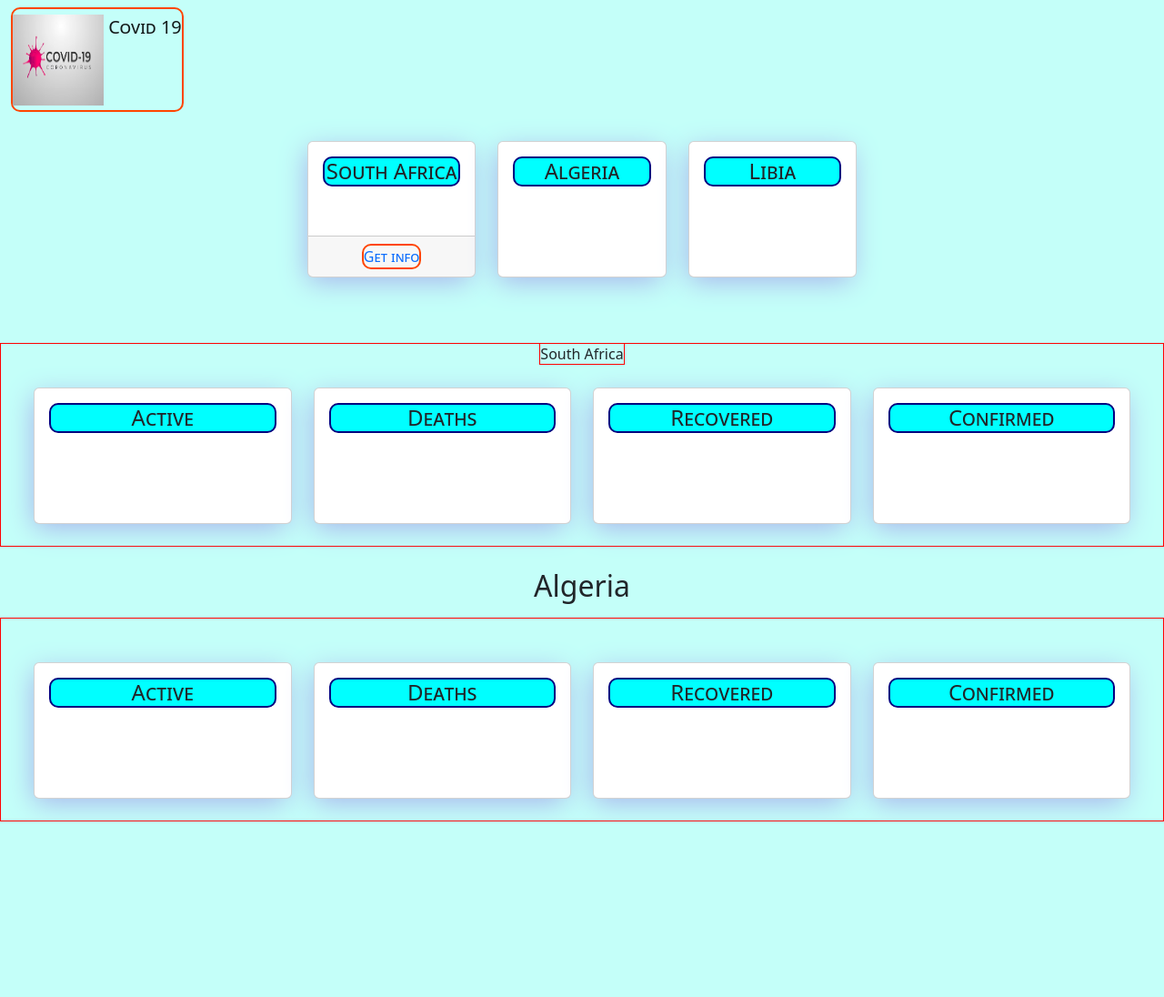
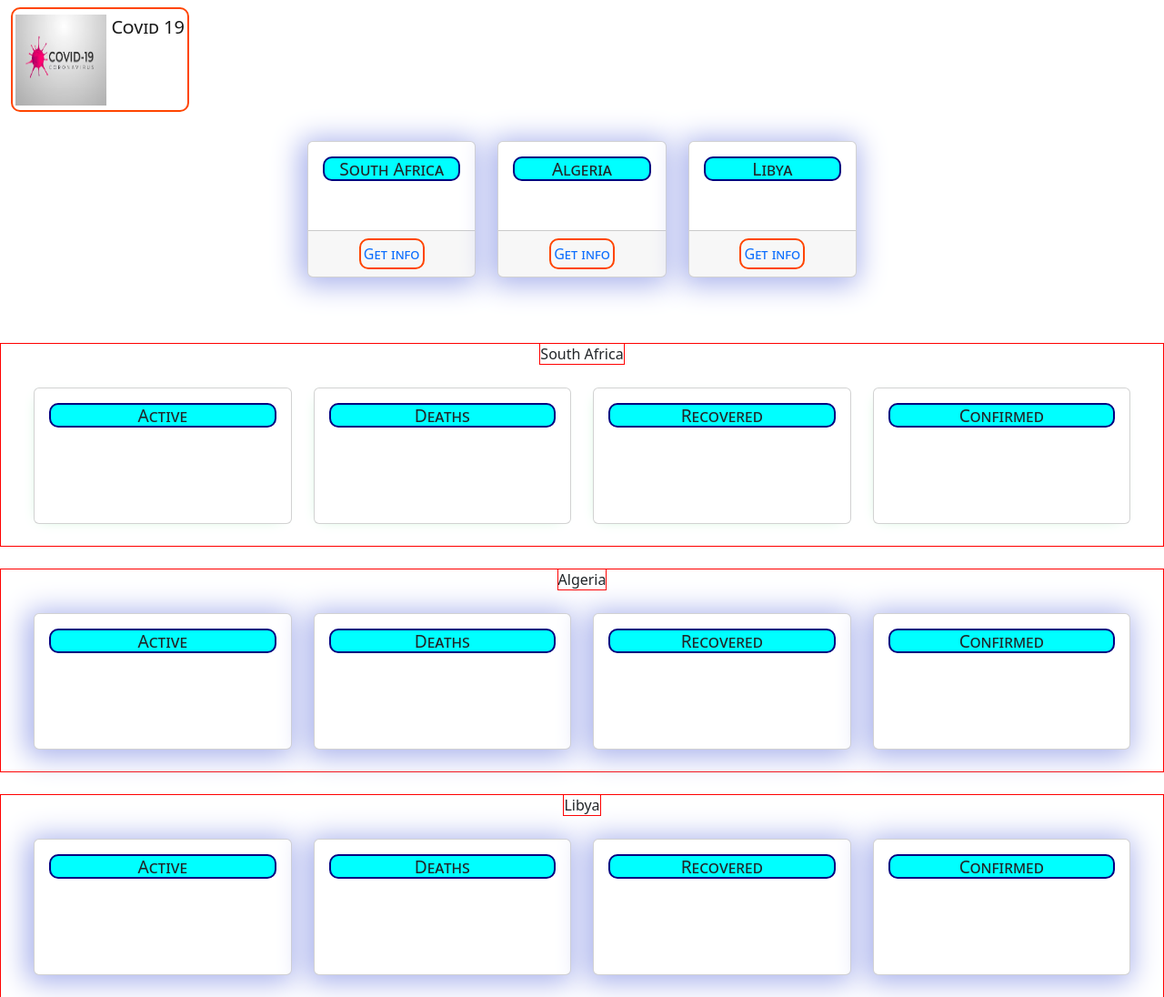
Before and after one commit to ncediswa32/APIs, a plain HTML site: page Index.html in a window 1280 px wide. Shown: the top 1096 px of the page at 91% size. Before the commit the page ends 903 px from the top, so only its background shows below. Drawn offline with nearby package versions, Linux system fonts and the light colour scheme.

Commit message:
new updates

```diff
--- a/Index.html
+++ b/Index.html
@@ -8,8 +8,8 @@
     <link href="https://cdn.jsdelivr.net/npm/bootstrap@5.2.3/dist/css/bootstrap.min.css" rel="stylesheet" integrity="sha384-rbsA2VBKQhggwzxH7pPCaAqO46MgnOM80zW1RWuH61DGLwZJEdK2Kadq2F9CUG65" crossorigin="anonymous">
     <link rel="stylesheet" href="style.css">
 </head>
+
 <body>
-
    <nav class="navbar bg-body-tertiary">
     <div class="container-fluid">
     <a class="navbar-brand" href="#">
@@ -20,30 +20,6 @@
   </nav>
 
 
-
-   <!-- Button trigger modal
- <button type="button" class="btn btn-primary" data-bs-toggle="modal" data-bs-target="#exampleModal">
-    Launch demo modal
-  </button> -->
-
-
-  <!-- <div class="modal fade" id="exampleModal" tabindex="-1" aria-labelledby="exampleModalLabel" aria-hidden="true">
-    <div class="modal-dialog">
-      <div class="modal-content">
-        <div class="modal-header">
-          <h1 class="modal-title fs-5" id="exampleModalLabel">South Africa</h1>
-          <button type="button" class="btn-close" data-bs-dismiss="modal" aria-label="Close"></button>
-        </div>
-        <div class="modal-body"> -->
-
-        <!-- </div>
-        <div class="modal-footer">
-          <button type="button" class="btn btn-secondary" data-bs-dismiss="modal">Close</button>
-          <button type="button" class="btn btn-primary">Save changes</button>
-        </div> -->
-      </div>
-    </div>
-  </div>
 <div class="container-fluid p-4 mb-5">
     <div class="row justify-content-center g-4">
     <div class="col-2" >
@@ -66,29 +42,32 @@
         <div class="card-body">
           <h5 class="card-title">Algeria</h5>
           <p class="card-text"></p>
+          </div>
+           <div class="card-footer d-flex justify-content-center">
+            <a href="#section-al">Get info</a>
+           </div>
+
+        </div>
+      </div>
+
+
+    <div class="col-2">
+      <div class="card">
+
+        <div class="card-body">
+          <h5 class="card-title">Libya</h5>
+          <p class="card-text"></p>
+        </div>
+           <div class="card-footer d-flex justify-content-center">
+           <a href="#section-lyb">Get info</a>
+        </div>
 
 
         </div>
       </div>
     </div>
-    <!-- <div class="w-25 p-3">Width 25%</div> -->
-    <div class="col-2">
-      <div class="card">
-        <!-- <img src="..." class="card-img-top" alt="..."> -->
-        <div class="card-body">
-          <h5 class="card-title">Libia</h5>
-          <p class="card-text"></p>
-
- <!-- <button type="button" class="btn btn-primary" data-bs-toggle="modal" data-bs-target="#exampleModal">
-    Get Info -->
-  </button>
-
-        </div>
-      </div>
   </div>
 
-  </div>
-</div>
 
 
 <div class="container-fluid justify-content-center">
@@ -100,6 +79,57 @@
      </div>
 
         <div class="row row-cols-1 row-cols-md-4 g-4 mb-4 p-4" id="section-sa">
+
+    <div class="col-3">
+      <div class="card countries" height="120px">
+        <!-- <img src="..." class="card-img-top" alt="..."> -->
+        <div class="card-body">
+          <h5 class="card-title">Active</h5>
+          <p class="card-text"></p>
+        </div>
+      </div>
+    </div>
+    <div class="col-3">
+      <div class="card countries" height="120px">
+        <!-- <img src="..." class="card-img-top" alt="..."> -->
+        <div class="card-body">
+          <h5 class="card-title">Deaths</h5>
+          <p class="card-text"></p>
+        </div>
+      </div>
+    </div>
+
+    <div class="col-3">
+      <div class="card countries" height="120px">
+        <!-- <img src="..." class="card-img-top" alt="..."> -->
+        <div class="card-body">
+          <h5 class="card-title">Recovered</h5>
+          <p class="card-text"></p>
+        </div>
+      </div>
+    </div>
+    <div class="col-3">
+      <div class="card countries">
+        <!-- <img src="..." class="card-img-top" alt="..."> -->
+        <div class="card-body">
+          <h5 class="card-title">Confirmed</h5>
+          <p class="card-text"></p>
+        </div>
+      </div>
+    </div>
+  </div>
+
+
+
+
+
+
+
+    <div class="section-h">
+       <span class="section-h 1">Algeria</span>
+    </div>
+
+    <div class="row row-cols-1 row-cols-md-4 g-4 mb-4 p-4" id="section-al">
 
    <div class="col-3">
      <div class="card" height="120px">
@@ -119,6 +149,7 @@
        </div>
      </div>
    </div>
+
    <div class="col-3">
      <div class="card" height="120px">
        <!-- <img src="..." class="card-img-top" alt="..."> -->
@@ -139,10 +170,11 @@
    </div>
  </div>
 
- <div>
-        <h2>Algeria</h2>
+
+    <div class="section-h">
+      <span class="section-h 1">Libya</span>
       </div>
-  <div class="row row-cols-1 row-cols-md-4 g-4 mt-3 p-4" id="section-al">
+    <div class="row row-cols-1 row-cols-md-4 g-4 mb-4 p-4" id="section-lyb">
 
       <div class="col-3">
         <div class="card" height="120px">
@@ -182,6 +214,14 @@
       </div>
     </div>
 </div>
+
+
+
+
+
+
+
+
 
 <!-- <h1>Algeria</h1>
 <div class="container-fluid p-4">
--- a/style.css
+++ b/style.css
@@ -1,6 +1,6 @@
 
 body{
-background-color: #c4fff9
+/* background-color: #c4fff9 */
 }
 .card-title{
 background-color: aqua ;
@@ -8,7 +8,7 @@ border: 2px solid navy;
 border-radius: 10px;
 text-align: center;
 font-variant: small-caps;
-font-size: 1.5rem;
+font-size: 1.2rem;
 
 }
 a{
@@ -17,6 +17,8 @@ a{
     border-radius: 10px;
     text-decoration: none;
     font-variant: small-caps;
+    font-size: 1rem;
+    padding: 0.2rem;
 
 
 }
@@ -41,11 +43,22 @@ a{
     height: 150px;
     -webkit-box-shadow: -3px 7px 31px -3px rgba(50, 69, 200, 1);
     -moz-box-shadow: -3px 7px 31px -3px rgba(50, 69, 200, 1);
-    box-shadow: -3px 7px 31px -3px rgb(168, 177, 236);
+    box-shadow: -3px 3px 31px 5px rgb(168, 177, 236);
 }
+
+.countries{
+    -webkit-box-shadow: -3px 7px 31px -3px rgba(50, 69, 200, 1);
+    -moz-box-shadow: -3px 7px 31px -3px rgba(50, 69, 200, 1);
+    box-shadow: -3px 3px 15px -10px rgb(168, 236, 191);
+}
+
 
 #section-sa, #section-al, #section-lyb{
     border: 1px solid red;
+}
+#section-sa{
+    background-color: #3;
+
 }
 .section-h{
     text-align: center;
```
Lines whose indentation alone changed are shown as unchanged.
